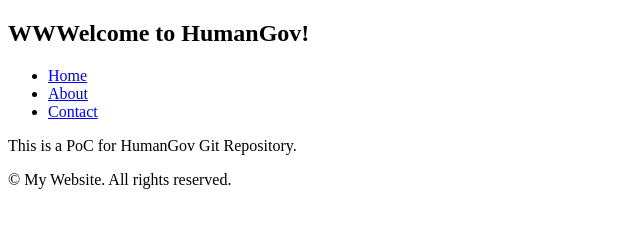
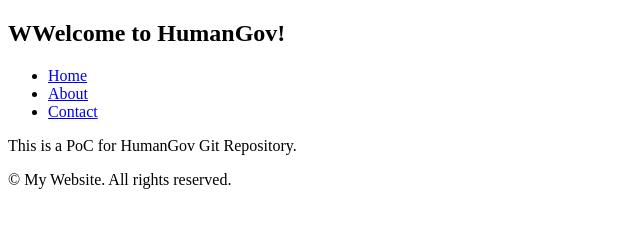
Before and after one commit to WallaceMazille/human-gov-application, a plain HTML site: page index.html in a window 1280 px wide. Shown: the full height of the page, 0-640 px from the left. Drawn offline with Linux system fonts and the light colour scheme.

```diff
--- a/index.html
+++ b/index.html
@@ -5,7 +5,7 @@
 </head>
 <body>
 <header>
-<h2>WWWelcome to HumanGov!</h2>
+<h2>WWelcome to HumanGov!</h2>
 <nav>
 <ul>
 <li><a href="#">Home</a></li>
```
